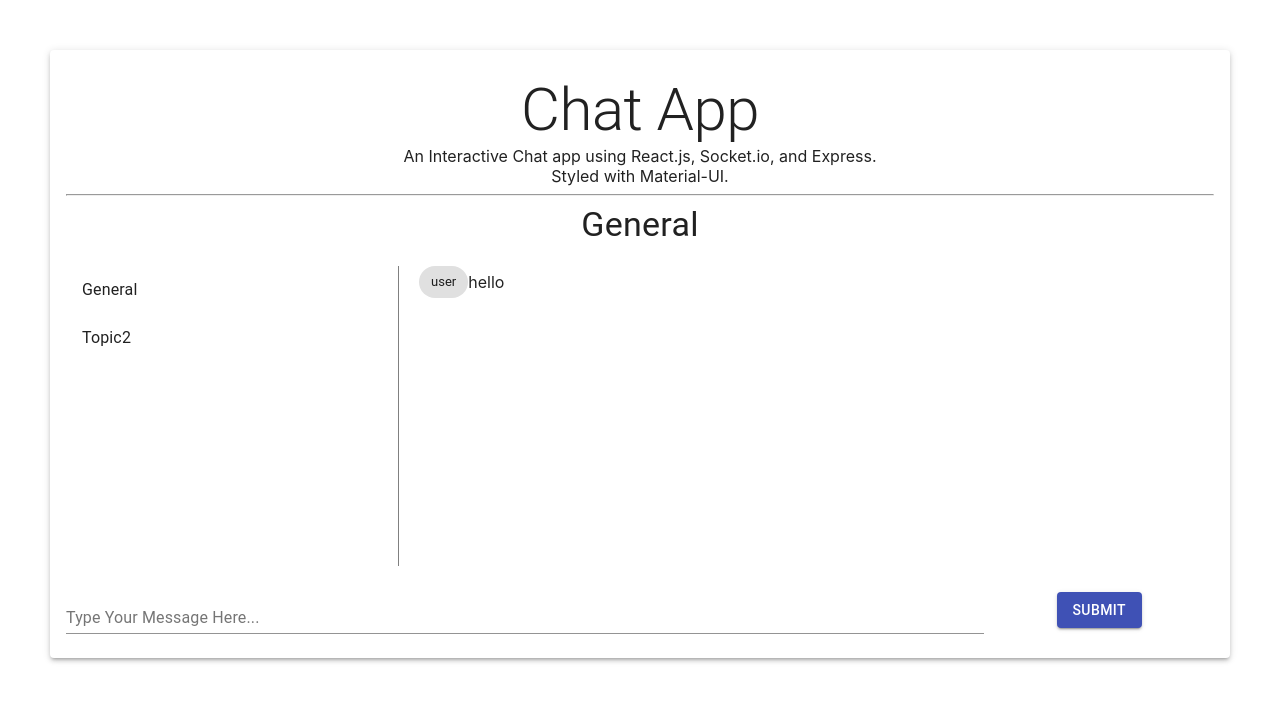
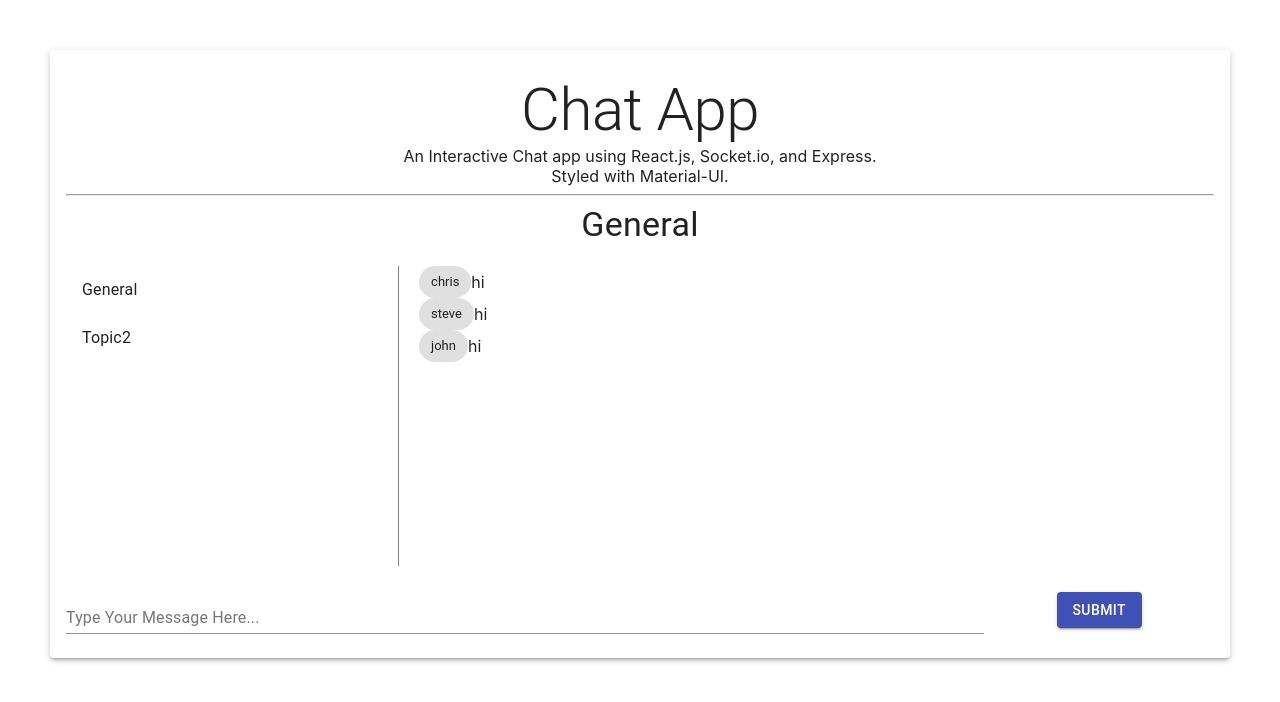
Before and after one commit to ChrisJ79/live-chat, a React (Create React App) app: page / in a window 1280 px wide. Shown: the top 702 px of the page. Built offline with nearby package versions, Linux system fonts and the light colour scheme.

Commit message:
created index.js file in the server directory and integrated socket.io to listen on port 3001.

```diff
--- a/src/Dashboard.js
+++ b/src/Dashboard.js
@@ -84,7 +84,7 @@
 					</div>
 					<div className={classes.chatWindow}>
 						{
-							[{from: 'user', msg: 'hello'}].map((chat, i) => (
+							allChats[activeTopic].map((chat, i) => (
 					        	<div className={classes.flex} key={i}>
 					        		<Chip label={chat.from} className={classes.chip} />
 		    							<Typography variant="p">
--- a/src/Store.js
+++ b/src/Store.js
@@ -26,14 +26,14 @@
 
 const initState = {
 	General: [
-		{from: 'user', msg: 'hi'},
-		{from: 'user', msg: 'hi'},
-		{from: 'user', msg: 'hi'}
+		{from: 'chris', msg: 'hi'},
+		{from: 'steve', msg: 'hi'},
+		{from: 'john', msg: 'hi'}
 	],
 	Topic2: [
-		{from: 'user', msg: 'hi'},
-		{from: 'user', msg: 'hi'},
-		{from: 'user', msg: 'hi'}
+		{from: 'mike', msg: 'hi'},
+		{from: 'cleetus', msg: 'hi'},
+		{from: 'jesus', msg: 'hi'}
 	]
 }
 
```
Also changed, not shown: src/server/index.js (added, +20 -0 lines).
